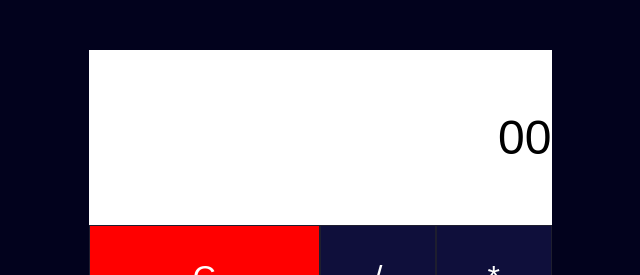
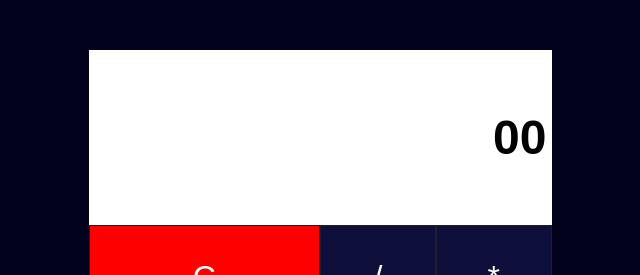
Before and after one commit to Emmzy-Tech/calculator, a plain HTML site: page index.html in a window 1280 px wide. Both pictures are taken after a click on the button "00". Shown: the top 275 px of the page, 320-960 px from the left. Drawn offline with Linux system fonts and the light colour scheme.

Commit message:
Added extra feature

```diff
--- a/app.js
+++ b/app.js
@@ -1,4 +1,5 @@
-let display = document.querySelector('.output');
+let display = document.querySelector('.result');
+let equation = document.querySelector('.equation');
     let buttons = document.querySelectorAll('button');
     // console.log(buttons[0].innerText)
 
@@ -6,12 +7,15 @@ let display = document.querySelector('.output');
       buttons[i].addEventListener('click', function(){
         if(this.innerText == "C"){
           display.innerText = "";
+          equation.innerText = "";
         }else if(this.innerHTML == "DEL"){
           display.innerText = display.innerText.slice(0,-1);
         }else if(this.innerText == "="){
           this.addEventListener('click', function(){
+
             try{
-              display.innerText = eval(display.innerText)
+              equation.innerText = display.innerText;
+              display.innerText = eval(display.innerText);
             }
             catch{
               display.innerText = "Error!"
--- a/index.html
+++ b/index.html
@@ -10,7 +10,10 @@
 <body>
   <div class="container">
     <div class="cal-con">
-      <div type="text" class="output"></div>
+      <div type="text" class="output">
+        <div class="equation"></div>
+        <div class="result"></div>
+      </div>
       <div class="numbers">
         <button class="box-item close">C</button>
         <button class="box-item btn divide" >/</button>
--- a/style.css
+++ b/style.css
@@ -27,13 +27,21 @@
 .container .cal-con .output{
   background-color: #fff;
   font-size: 3rem;
-  font-weight: bold;
   display: flex;
-  align-items: center;
-  justify-content: right;
+  align-items: flex-end;
+  justify-content: center;
+  flex-direction: column;
   padding-left: 5px;
   font-weight: 500;
   overflow: hidden;
+  padding-right: 5px;
+  transition: all .3s ease-in-out;
+}
+.container .cal-con .output .equation{
+  font-size: 2rem;
+}
+.container .cal-con .output .result{
+  font-weight: bold;
 }
 .numbers{
   width: 100%;
```
